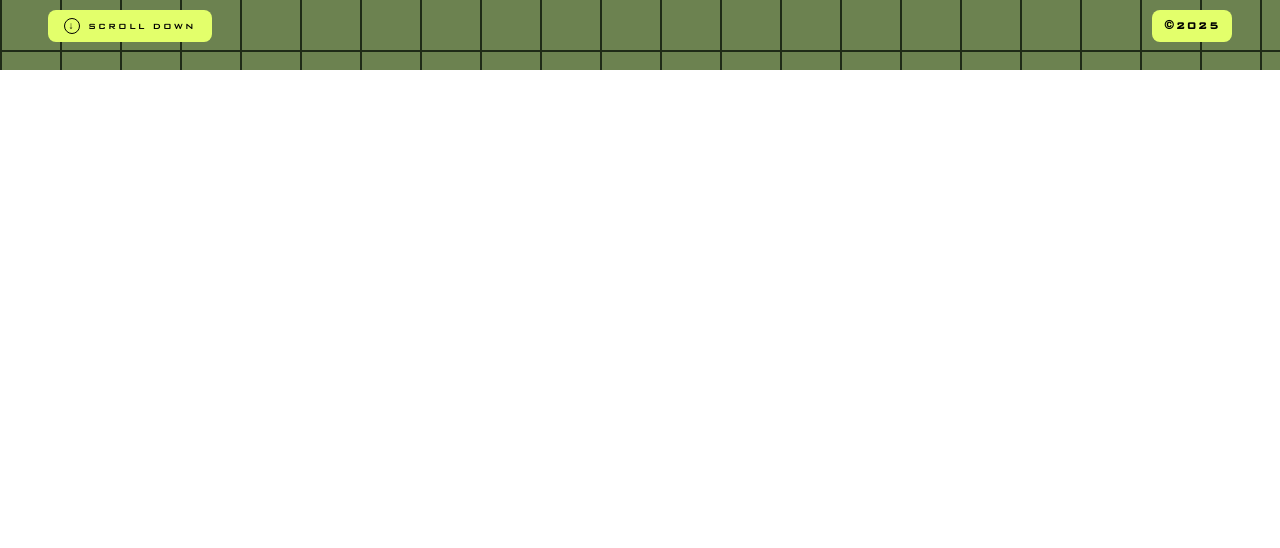
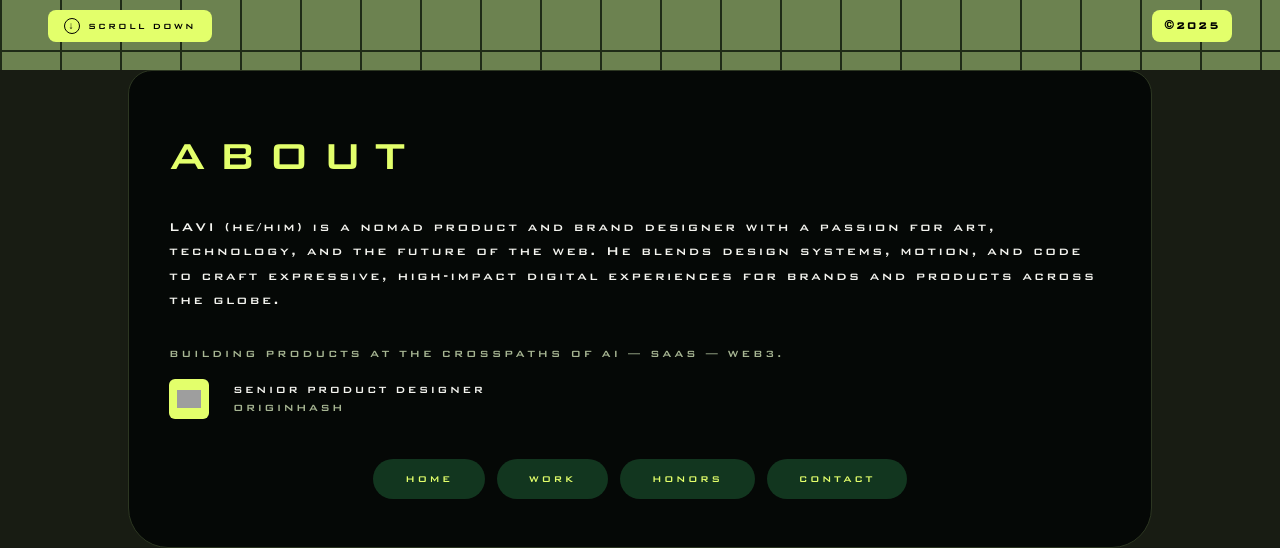
Before and after one commit to dev-Lavi/Portfolio, a Next.js app: page / in a window 1280 px wide. Shown: the part 730-1278 px from the top of the page. Before the commit the page ends 800 px from the top, so only its background shows below. Built offline with nearby package versions, Linux system fonts and the light colour scheme; grey boxes are pictures that could not be loaded.

Commit message:
added about page

```diff
--- /dev/null
+++ b/app/components/About.tsx
@@ -0,0 +1,138 @@
+// app/components/About.tsx
+"use client";
+
+import Image from "next/image";
+
+export default function About() {
+  return (
+    <section
+      id="about"
+      className="w-full bg-[#181c13] px-0 py-0
+       sm:px-4 sm:py-12
+        md:px-6 md:py-16
+       lg:px-10 lg:py-0"
+    >
+      <div
+        className="
+          mx-auto w-full max-w-5xl
+          rounded-t-3xl rounded-b-[2.5rem]
+          border border-[#2c3621]
+          bg-[#050806]
+          px-4 py-8 sm:px-8 sm:py-10 md:px-10 md:py-12
+        "
+      >
+        {/* Heading */}
+        <h2
+          className="
+            mb-6 text-left
+            text-[32px] sm:text-[40px] md:text-[48px]
+            font-bank uppercase tracking-[0.25em]
+            text-[#e3ff6b]
+          "
+        >
+          About
+        </h2>
+
+        {/* Main paragraph */}
+        <p
+          className="
+            mb-8 text-left
+            text-[11px] sm:text-[13px] md:text-[15px]
+            leading-relaxed
+            font-bank tracking-[0.16em]
+            text-[#f5f5f0]
+          "
+        >
+          LAVI (he/him) is a nomad product and brand designer with a passion for
+          art, technology, and the future of the web. He blends design systems,
+          motion, and code to craft expressive, high-impact digital experiences
+          for brands and products across the globe.
+        </p>
+
+        {/* Current role line */}
+        <p
+          className="
+            mb-4 text-[10px] sm:text-[11px] md:text-[12px]
+            font-bank tracking-[0.22em]
+            uppercase text-[#a7b693]
+          "
+        >
+          BUILDING PRODUCTS AT THE CROSSPATHS OF AI — SAAS — WEB3.
+        </p>
+
+        {/* Logo + role */}
+        <div className="mb-10 flex flex-wrap items-center gap-4 sm:gap-6">
+          {/* Company logo */}
+          <div
+            className="
+              flex h-10 w-10 items-center justify-center
+              rounded-md bg-[#e3ff6b]
+            "
+          >
+            <Image
+              src="/images/globe.svg" // put your logo svg in /public/images/
+              alt="Company logo"
+              width={24}
+              height={24}
+              className="object-contain"
+            />
+          </div>
+
+          {/* Title + company */}
+          <div className="flex flex-col text-[10px] sm:text-[11px] md:text-[12px] font-bank tracking-[0.18em] text-[#f5f5f0]">
+            <span className="uppercase">Senior Product Designer</span>
+            <span className="uppercase text-[#a7b693]">OriginHash</span>
+          </div>
+        </div>
+
+        {/* Bottom buttons row */}
+        <div className="flex flex-wrap items-center justify-center gap-3">
+          <button
+            className="
+              rounded-full bg-[#12361f]
+              px-8 py-3
+              text-[10px] sm:text-[11px]
+              font-bank uppercase tracking-[0.22em]
+              text-[#e3ff6b]
+            "
+          >
+            Home
+          </button>
+          <button
+            className="
+              rounded-full bg-[#12361f]
+              px-8 py-3
+              text-[10px] sm:text-[11px]
+              font-bank uppercase tracking-[0.22em]
+              text-[#e3ff6b]
+            "
+          >
+            Work
+          </button>
+          <button
+            className="
+              rounded-full bg-[#12361f]
+              px-8 py-3
+              text-[10px] sm:text-[11px]
+              font-bank uppercase tracking-[0.22em]
+              text-[#e3ff6b]
+            "
+          >
+            Honors
+          </button>
+          <button
+            className="
+              rounded-full bg-[#12361f]
+              px-8 py-3
+              text-[10px] sm:text-[11px]
+              font-bank uppercase tracking-[0.22em]
+              text-[#e3ff6b]
+            "
+          >
+            Contact
+          </button>
+        </div>
+      </div>
+    </section>
+  );
+}
--- a/app/components/Hero.tsx
+++ b/app/components/Hero.tsx
@@ -25,7 +25,7 @@
   {/* Top tagline bar */}
   <div
     className="
-      fixed left-1/2 top-6 -translate-x-1/2
+      absolute left-1/2 top-6 -translate-x-1/2
       w-full max-w-[95%] sm:max-w-[90%] lg:max-w-[1480px]
       rounded-xl bg-[#e3ff6b]
       px-4 py-3 sm:px-6 sm:py-5
@@ -50,9 +50,16 @@
   {/* Avatar */}
   <div
     className="
-      relative
-      -mt-9
-      w-[70vw] h-[70vw]
+      relative -bottom-8 left-auto translate-x-0 translate-y-0    /* mobile: pin to bottom center */
+      max-[579px]:-bottom-18 /* push avatar further down on screens <580px */
+      max-[475px]:-bottom-24
+      max-[409px]:-bottom-28
+      max-[367px]:-bottom-33
+      max-[315px]:-bottom-39
+      sm:relative sm:-bottom-8 sm:left-auto sm:translate-x-0 /* keep pinned for sm/md (≈640-1023) including 590-832 range */
+      lg:relative lg:-bottom-12 lg:left-auto lg:translate-x-0 /* pin again for lg (1024px+) */
+      xl:relative xl:bottom-auto xl:left-auto xl:translate-x-0 xl:-mt-7 /* restore on xl (1280px+) */
+      w-[85vw] h-[85vw]
       sm:w-[80vw] sm:h-[80vw]
       md:w-[70vw] md:h-[70vw]
       lg:w-[51vw] lg:h-[51vw]
@@ -75,7 +82,7 @@
 <div
   className="
     pointer-events-none absolute inset-x-0 top-1/2 -translate-y-1/2
-    mx-auto max-w-[95%]
+    mx-auto max-w-[100%]
     overflow-hidden
     z-10
   "
@@ -88,7 +95,7 @@
         text-red-600 opacity-70
       "
     >
-      L A V I &nbsp; S H A R M A &nbsp; L A V I &nbsp; S H A R M A &nbsp;
+      LAVI &nbsp; SHARMA &nbsp; LAVI &nbsp; SHARMA &nbsp;
     </span>
   </div>
 </div>
@@ -98,8 +105,8 @@
     {/* Bottom labels */}
     <div
       className="
-        -mt-24 fixed bottom-7 left-0 right-0 flex w-full items-end justify-between
-        px-4 sm:px-6 md`:px-8 lg:px-12
+        -mt-24 absolute bottom-7 left-0 right-0 flex w-full items-end justify-between
+        px-4 sm:px-6 md:px-8 lg:px-12
 
       "
     >
--- a/app/page.tsx
+++ b/app/page.tsx
@@ -1,9 +1,11 @@
 import Hero from "./components/Hero";
+import About from "./components/About";
 
 export default function Home() {
   return (
     <main className="min-h-screen bg-black text-white">
       <Hero />
+      <About />
     </main>
   );
 }
```
